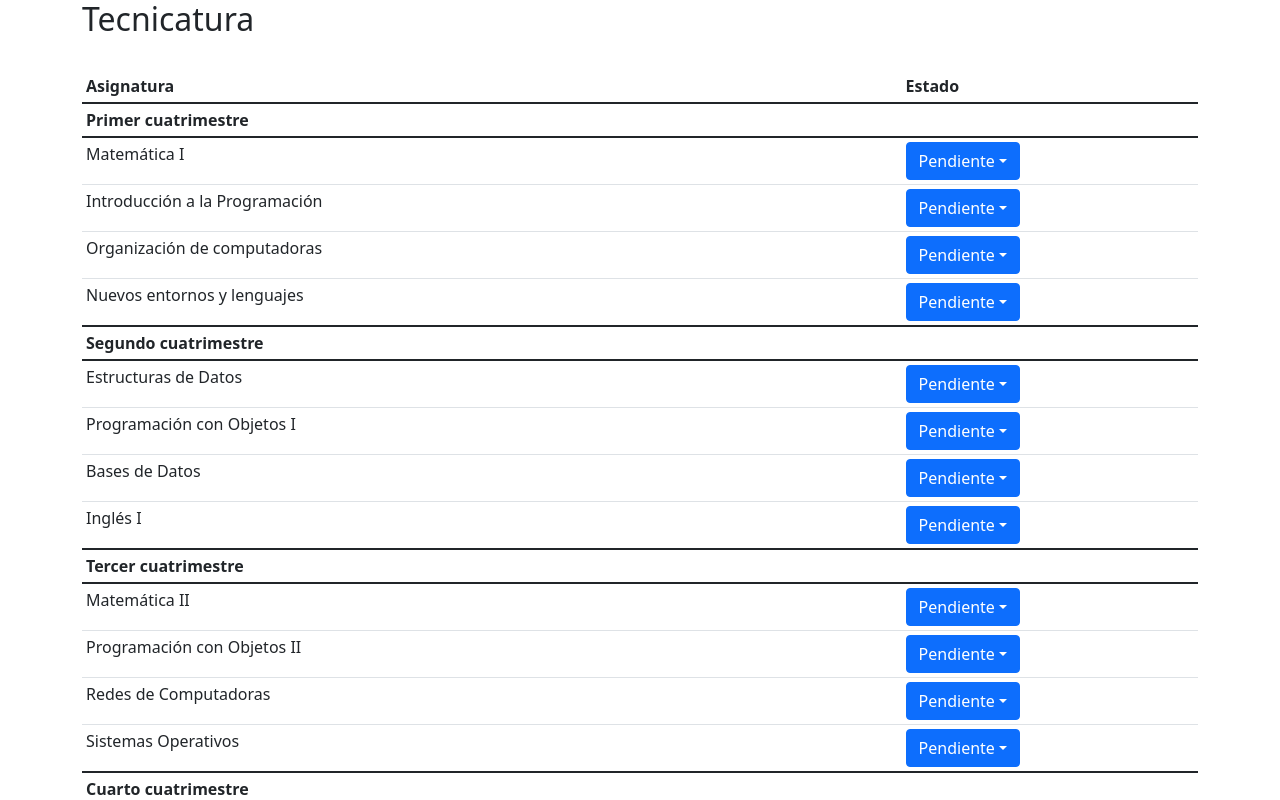
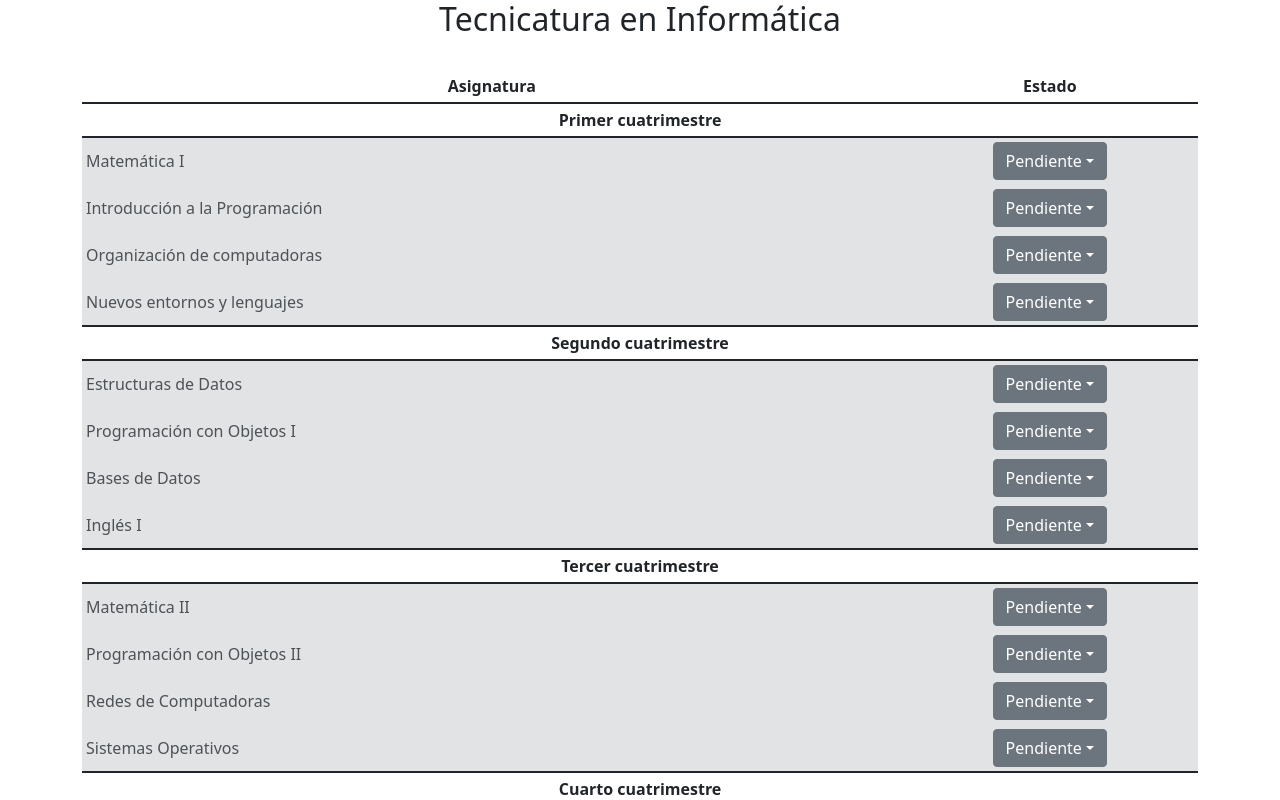
Before and after one commit to fernandobouchet/ProgresoLicenciaturaInformatica, a React (Create React App) app: page / in a window 1280 px wide. Both pictures are taken after a click on the button "Tecnicatura en Informática". Shown: the top 800 px of the page. Built offline with nearby package versions, Linux system fonts and the light colour scheme; the HTML template or start-up script is replaced by a standard one.

Commit message:
Add some styling and career dinamic career name on 'Main'

```diff
--- a/src/App.js
+++ b/src/App.js
@@ -6,7 +6,16 @@ import { useState } from 'react';
 function App() {
   const [career, setCareer] = useState(null);
 
-  function changeCareer(tecnicatura) {
+  const [careerName, setCareerName] = useState('');
+
+  function handleClick(e) {
+    e.preventDefault();
+    setCareerName(e.target.innerText);
+  }
+  console.log(careerName);
+
+  function changeCareer(e, tecnicatura) {
+    handleClick(e);
     setCareer(tecnicatura);
   }
 
@@ -38,11 +47,12 @@ function App() {
         path="/"
         element={
           <Home
-            changeCareer={(career) => changeCareer(career)}
+            changeCareer={(e, career) => changeCareer(e, career)}
             career={career}
             changeCourseState={(month, course, state) =>
               changeCourseState(month, course, state)
             }
+            careerName={careerName}
           />
         }
       />
--- a/src/components/Buttons.js
+++ b/src/components/Buttons.js
@@ -14,11 +14,11 @@ const Buttons = (props) => {
         id="dropdown-item-button"
         title={state}
         variant={
-          state === 'Pendiente'
+          state === 'En curso'
             ? 'primary'
             : state === 'Aprobada'
             ? 'success'
-            : 'warning'
+            : 'secondary'
         }
       >
         <Dropdown.Item
--- a/src/components/Home.js
+++ b/src/components/Home.js
@@ -1,11 +1,11 @@
-import { Container, Button } from 'react-bootstrap';
+import { Container, Button, Stack } from 'react-bootstrap';
 import { MateriasTecnicaturaInformatica } from '../Utils/TecnicaturaInformatica';
 import { MateriasTecnicaturaProgramacion } from '../Utils/TecnicaturaProgramacion';
 import { MateriasTecnicaturaRedes } from '../Utils/TecnicaturaRedes';
 import Main from './Main';
 
 const Home = (props) => {
-  const { changeCareer, career, changeCourseState } = props;
+  const { changeCareer, career, changeCourseState, careerName } = props;
 
   return (
     <>
@@ -15,21 +15,21 @@ const Home = (props) => {
             <h1>Progreso de cursada Licenciatura Informática</h1>
           </header>
           <h2>Elegí la tecnicatura que estas cursando:</h2>
-          <div className="d-grid gap-2">
+          <Stack gap={2} className="col-md-5 mx-auto">
             <Button
-              onClick={() => changeCareer(MateriasTecnicaturaInformatica)}
+              onClick={(e) => changeCareer(e, MateriasTecnicaturaInformatica)}
             >
               Tecnicatura en Informática
             </Button>
             <Button
-              onClick={() => changeCareer(MateriasTecnicaturaProgramacion)}
+              onClick={(e) => changeCareer(e, MateriasTecnicaturaProgramacion)}
             >
               Tecnicatura en Programación
             </Button>
-            <Button onClick={() => changeCareer(MateriasTecnicaturaRedes)}>
+            <Button onClick={(e) => changeCareer(e, MateriasTecnicaturaRedes)}>
               Tecnicatura en Redes y Operaciones
             </Button>
-          </div>
+          </Stack>
           <br />
         </Container>
       ) : (
@@ -37,6 +37,7 @@ const Home = (props) => {
           career={career}
           changeCareer={changeCareer}
           changeCourseState={changeCourseState}
+          careerName={careerName}
         />
       )}
     </>
--- a/src/components/Main.js
+++ b/src/components/Main.js
@@ -3,11 +3,11 @@ import { Container, Button } from 'react-bootstrap';
 import { Link } from 'react-router-dom';
 
 const Main = (props) => {
-  const { career, changeCareer, changeCourseState } = props;
+  const { career, changeCareer, changeCourseState, careerName } = props;
 
   return (
     <Container>
-      <h2>Tecnicatura</h2> <br />
+      <h2>{careerName}</h2> <br />
       <TablaMaterias
         Materias={career}
         changeCareer={changeCareer}
--- a/src/components/Table.js
+++ b/src/components/Table.js
@@ -2,6 +2,7 @@ import Table from 'react-bootstrap/Table';
 import Buttons from './Buttons';
 import { nanoid } from 'nanoid';
 import React from 'react';
+import styled from 'styled-components';
 
 const TablaMaterias = (props) => {
   const { Materias, changeCourseState } = props;
@@ -25,8 +26,8 @@ const TablaMaterias = (props) => {
             <tbody>
               {materia.materias.map((mat) => {
                 return (
-                  <tr key={nanoid()}>
-                    <td>{mat.asignatura}</td>
+                  <StyledTrCourses key={nanoid()} state={mat.estado}>
+                    <StyledTCourses>{mat.asignatura}</StyledTCourses>
                     <td>
                       <Buttons
                         state={mat.estado}
@@ -35,7 +36,7 @@ const TablaMaterias = (props) => {
                         course={mat.asignatura}
                       ></Buttons>
                     </td>
-                  </tr>
+                  </StyledTrCourses>
                 );
               })}
             </tbody>
@@ -47,3 +48,23 @@ const TablaMaterias = (props) => {
 };
 
 export default TablaMaterias;
+
+const StyledTrCourses = styled.tr`
+  background-color: ${(props) =>
+    props.state === 'Aprobada'
+      ? '#d1e7dd'
+      : props.state === 'En curso'
+      ? '#cfe2ff'
+      : '#e2e3e5'};
+  color: ${(props) =>
+    props.state === 'Aprobada'
+      ? '#295c3e'
+      : props.state === 'En curso'
+      ? '#1e4298'
+      : '#4d5257'};
+`;
+
+const StyledTCourses = styled.td`
+  vertical-align: middle;
+  text-align: left;
+`;
--- a/src/index.css
+++ b/src/index.css
@@ -1,4 +1,5 @@
 body {
   margin: 0;
   white-space: pre-line;
+  text-align: center;
 }
```
